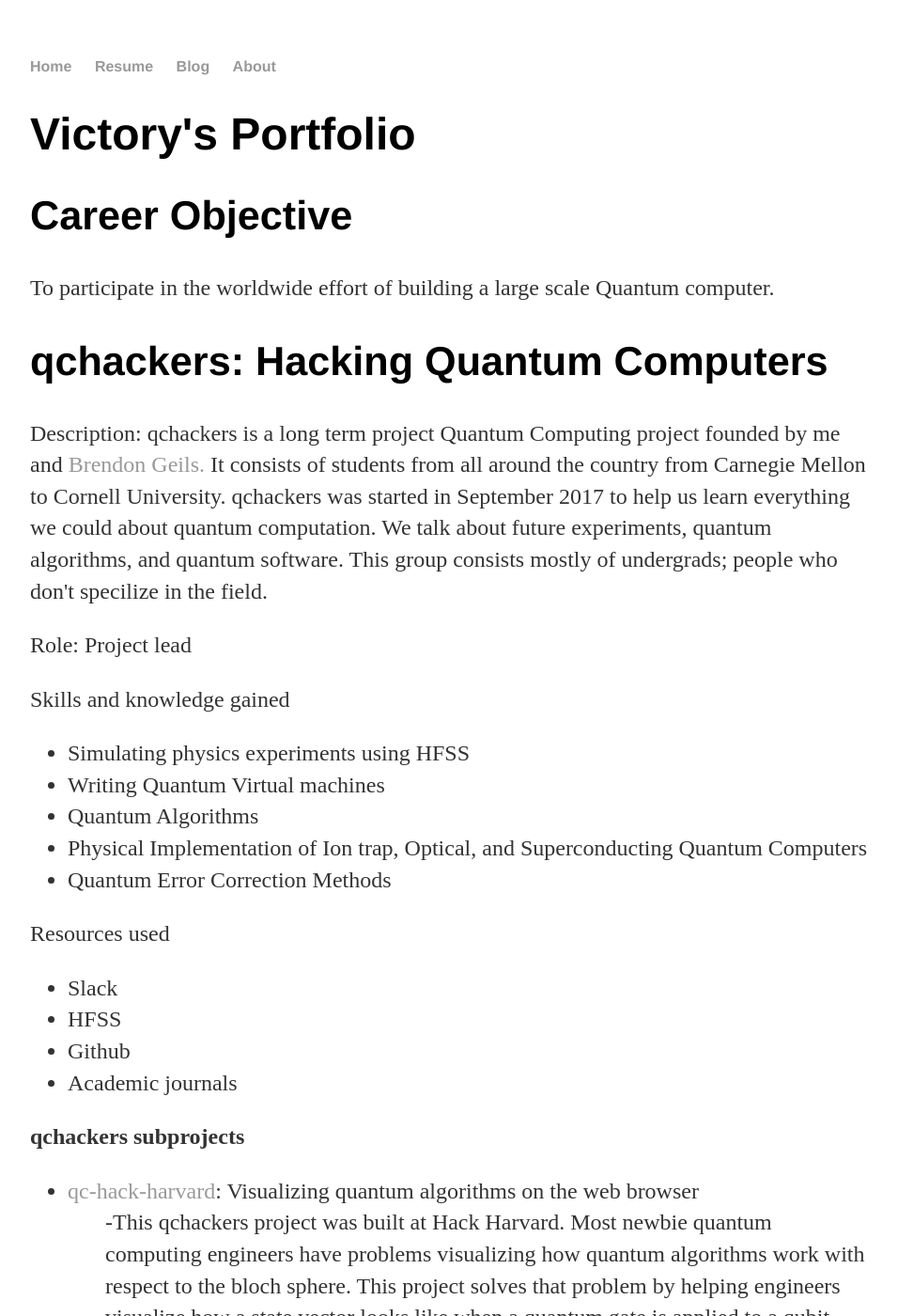
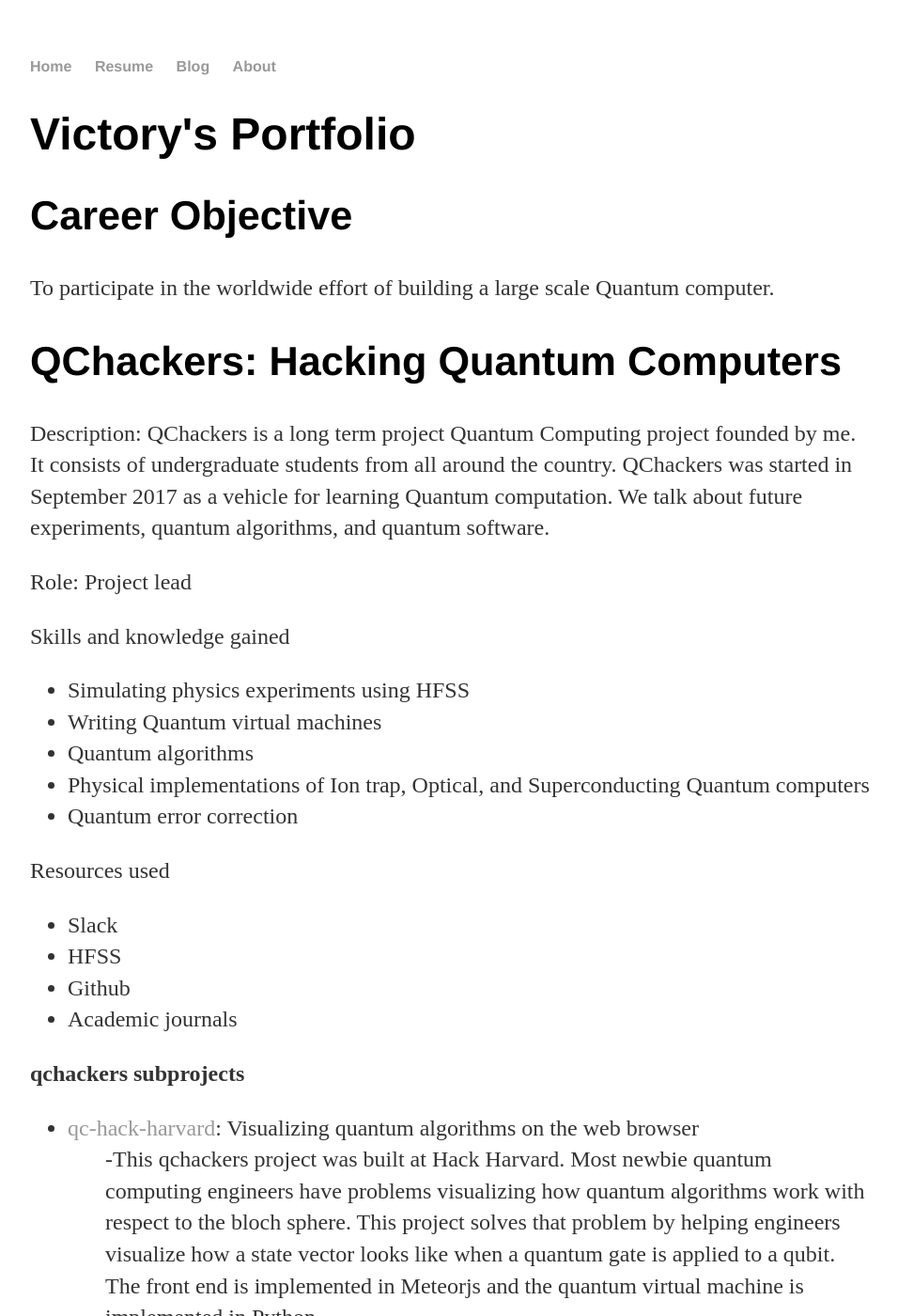
Before and after one commit to vtomole/vtomole.github.io, a Jekyll site: the page built from index.html, in a window 1280 px wide and 1400 px high. Shown: the whole window at 94% size, without its empty margins (160-1116 px from the left). Built offline with Jekyll 4.4.1, drawn with Linux system fonts in a browser that asks for light colours.

Commit message:
other typo stuff

```diff
--- a/index.html
+++ b/index.html
@@ -13,17 +13,17 @@ title: Homepage
 
 
 			<projects>
-			  <p><h2>qchackers: Hacking Quantum Computers</h2></p>
-<p>Description: qchackers is a long term project Quantum Computing project founded by me and <a href="http://brendongeils.com/portfolio/">Brendon Geils.</a> It consists of students from all around the country from Carnegie Mellon to Cornell University. qchackers was started in September 2017 to help us learn everything we could about quantum computation. We talk about future experiments, quantum algorithms, and quantum software. This group consists mostly of undergrads; people who don't specilize in the field. <p/>
+			  <p><h2>QChackers: Hacking Quantum Computers</h2></p>
+<p>Description: QChackers is a long term project Quantum Computing project founded by me. </a> It consists of undergraduate students from all around the country. QChackers was started in September 2017 as a vehicle for learning Quantum computation. We talk about future experiments, quantum algorithms, and quantum software. <p/>
 			 <p>Role: Project lead </p>
 			  <p>Skills and knowledge gained</p>
 
   <ul>
     <li>Simulating physics experiments using HFSS</li>
-    <li> Writing Quantum Virtual machines</li>
-    <li> Quantum Algorithms</li>
-    <li>Physical Implementation of Ion trap, Optical, and Superconducting Quantum Computers</li>
-    <li> Quantum Error Correction Methods</li>
+    <li> Writing Quantum virtual machines</li>
+    <li> Quantum algorithms</li>
+    <li>Physical implementations of Ion trap, Optical, and Superconducting Quantum computers</li>
+    <li> Quantum error correction</li>
   </ul>
 
 
```
